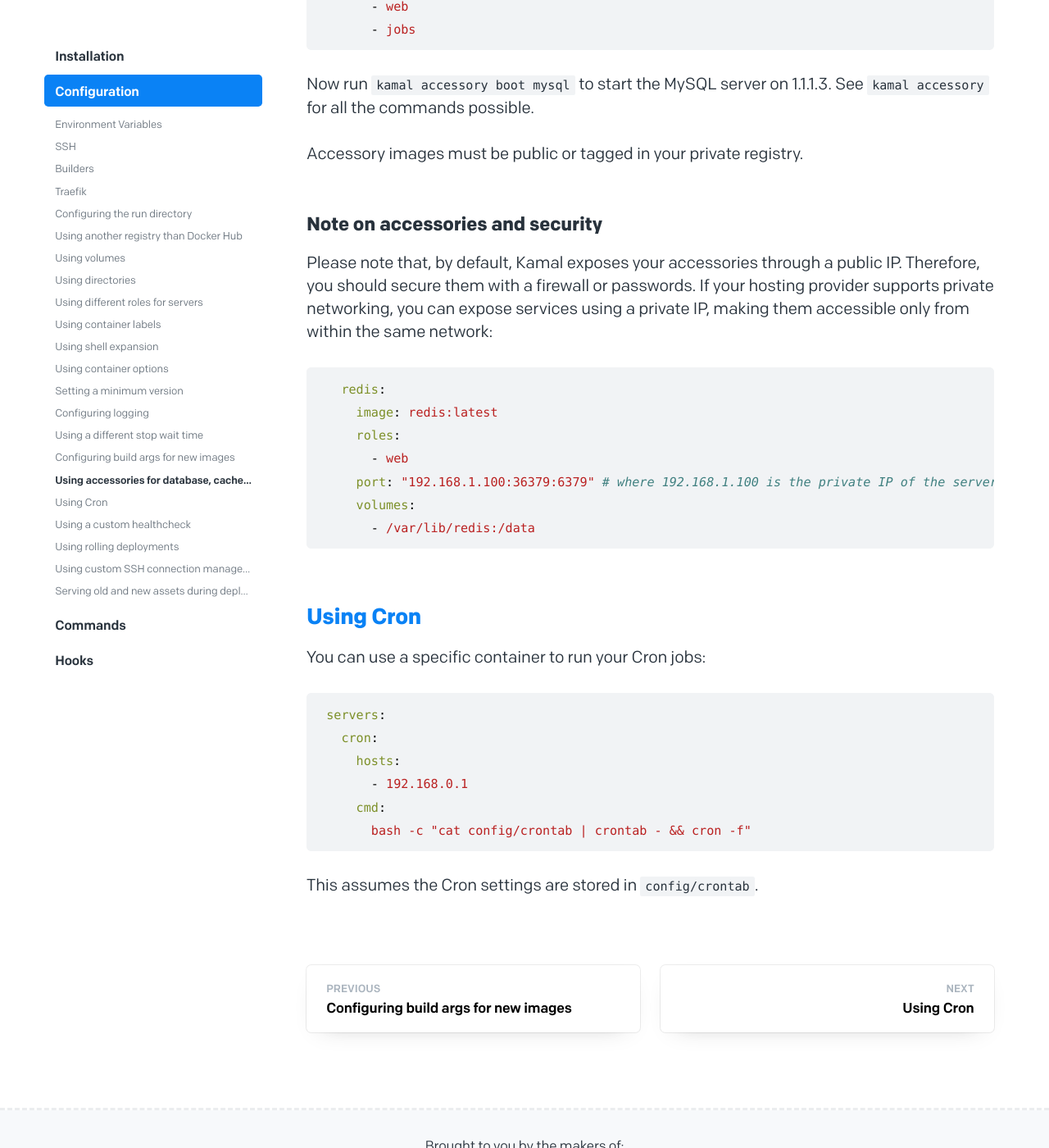
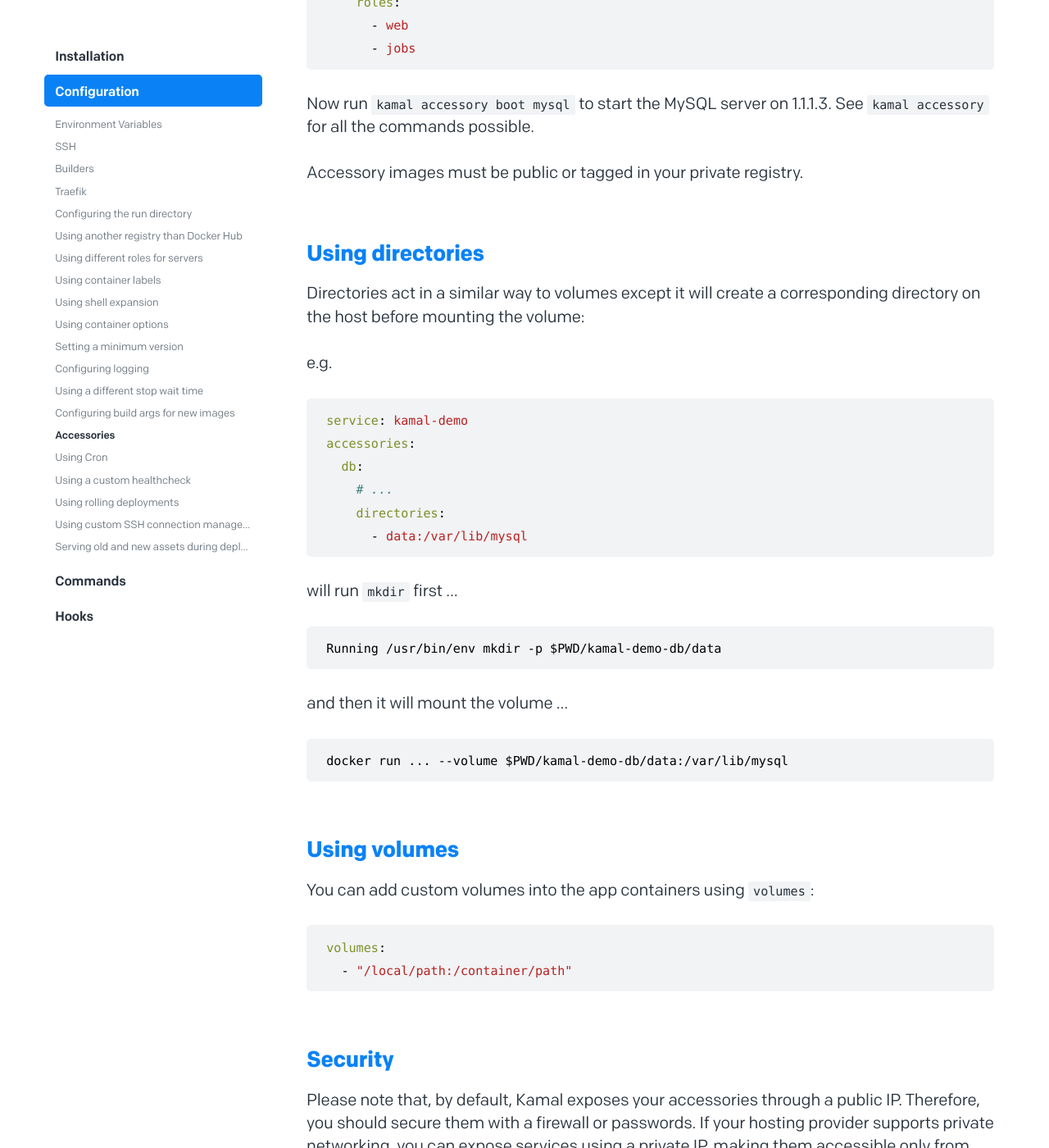
Before and after one commit to basecamp/kamal-site, a Jekyll site: the page built from docs/configuration/accessories.md, in a window 1280 px wide and 1400 px high, scrolled down 1580 px. Shown: the whole window at 82% size. Built offline with Jekyll 4.4.1, drawn with Linux system fonts in a browser that asks for light colours.

Commit message:
Move accessory docs to one file

````diff
--- a/docs/configuration/using-accessories-for-database-cache-search-services.md
+++ b/docs/configuration/accessories.md
@@ -57,7 +59,43 @@ Now run `kamal accessory boot mysql` to start the MySQL server on 1.1.1.3. See `
 
 Accessory images must be public or tagged in your private registry.
 
-### Note on accessories and security
+## [Using directories](#using-directories)
+
+Directories act in a similar way to volumes except it will create a corresponding directory on the host before mounting the volume:
+
+e.g.
+
+```yaml
+service: kamal-demo
+accessories:
+  db:
+    # ...
+    directories:
+      - data:/var/lib/mysql
+```
+
+will run `mkdir` first ...
+
+```
+Running /usr/bin/env mkdir -p $PWD/kamal-demo-db/data
+```
+
+and then it will mount the volume ...
+
+```
+docker run ... --volume $PWD/kamal-demo-db/data:/var/lib/mysql
+```
+
+## [Using volumes](#using-volumes)
+
+You can add custom volumes into the app containers using `volumes`:
+
+```yaml
+volumes:
+  - "/local/path:/container/path"
+```
+
+## [Security](#security)
 
 Please note that, by default, Kamal exposes your accessories through a public IP. Therefore, you should secure them with a firewall or passwords. If your hosting provider supports private networking, you can expose services using a private IP, making them accessible only from within the same network:
 
@@ -70,18 +108,3 @@ Please note that, by default, Kamal exposes your accessories through a public IP
     volumes:
       - /var/lib/redis:/data
 ```
-
-## Using Cron
-
-You can use a specific container to run your Cron jobs:
-
-```yaml
-servers:
-  cron:
-    hosts:
-      - 192.168.0.1
-    cmd:
-      bash -c "cat config/crontab | crontab - && cron -f"
-```
-
-This assumes the Cron settings are stored in `config/crontab`.
````
Also changed, not shown: other parts of docs/configuration/accessories.md (+3 -1 lines), _data/docs.yml (+2 -6 lines), docs/configuration/using-directories.md (deleted, +0 -30 lines), docs/configuration/using-volumes.md (deleted, +0 -12 lines).
